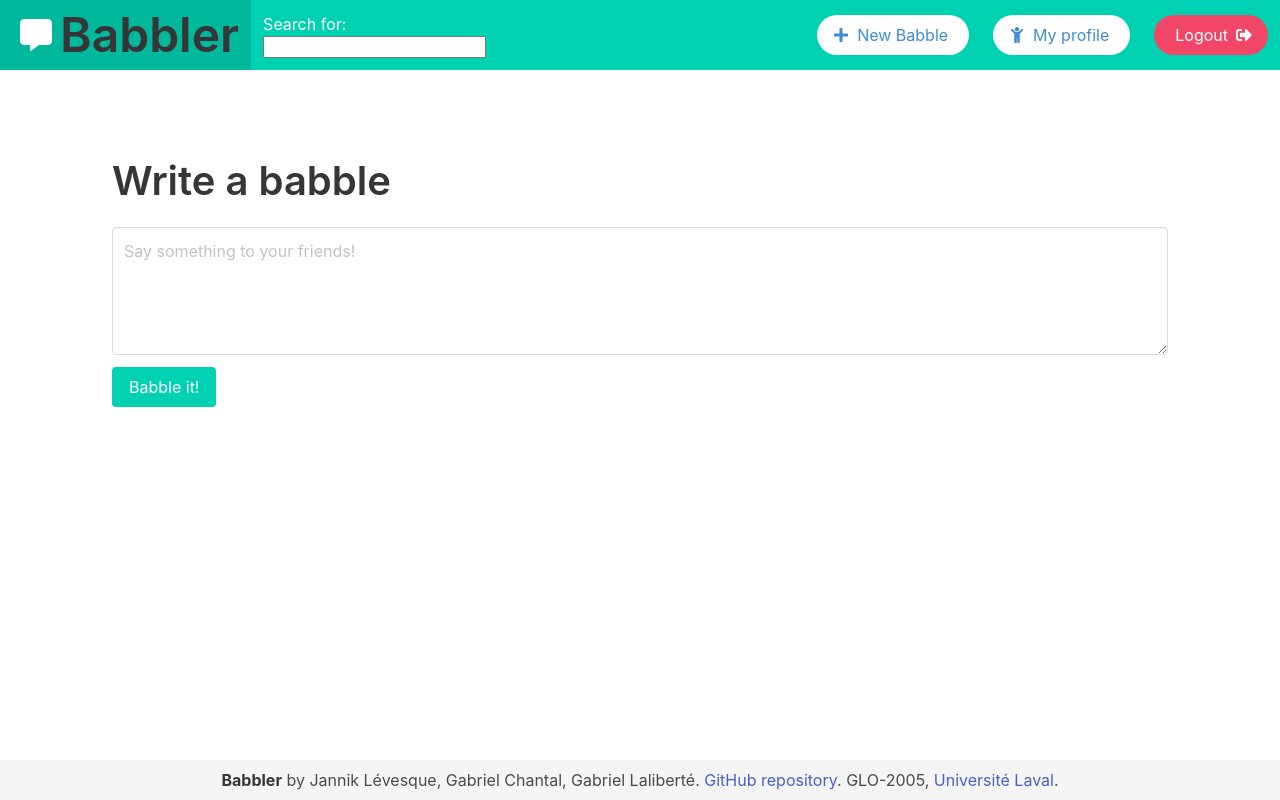
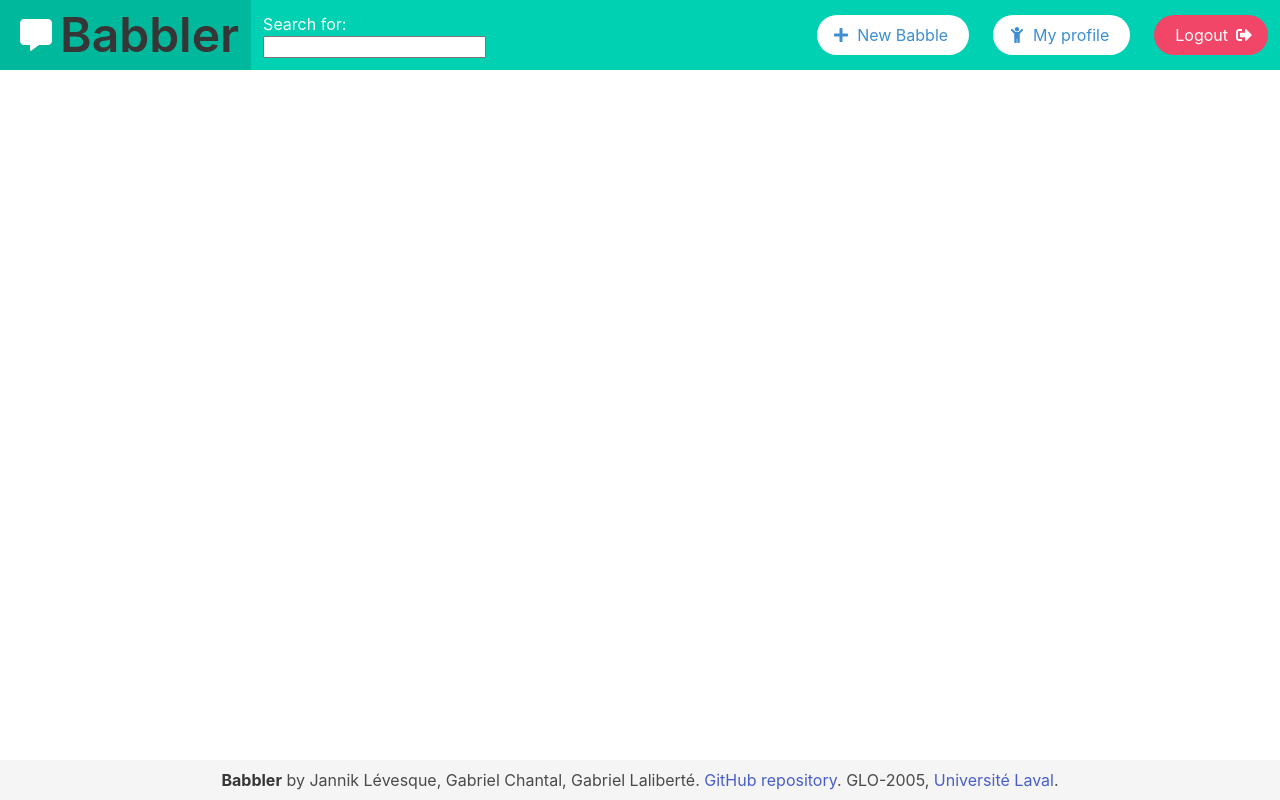
Before and after one commit to GabCh/Babbler, a Flask app: page /myfeed in a window 1280 px wide. Run offline with Flask 2, Linux system fonts and the light colour scheme; the visitor is signed in with stand-in values (Sample User, id 1); data comes from the database, SQL or seed files in the repository; some libraries are stand-ins or nearby versions.

Commit message:
Corrected container width for heroes and added separate view for new babble.

```diff
--- a/src/app.py
+++ b/src/app.py
@@ -40,15 +40,18 @@
         return redirect('/login')
 
 
-@app.route('/new-babble', methods=['POST'])
+@app.route('/new-babble', methods=['GET', 'POST'])
 def new_babble():
     if 'username' in session:
-        data = request.form
-        message = data['babble']
-        tags, message = crop_tags_in_message(message)
-        id = db.generate_babble_id()
-        db.add_babble(id, session['username'], message, datetime.datetime.now(), tags)
-        return redirect('/myfeed')
+        if request.method == 'POST':
+            data = request.form
+            message = data['babble']
+            tags, message = crop_tags_in_message(message)
+            id = db.generate_babble_id()
+            db.add_babble(id, session['username'], message, datetime.datetime.now(), tags)
+            return redirect('/myfeed')
+        else:
+            return render_template('/partials/newbabble.html', logged=True)
     else:
         return redirect('/login')
 
@@ -129,7 +132,7 @@
 def feed():
     if 'username' in session:
         babbles = db.get_babbles_from_followed_babblers(session['username'])
-        return render_template('/partials/feed.html', babbles=babbles, logged=True)
+        return render_template('/partials/myfeed.html', babbles=babbles, logged=True)
     else:
         return redirect('/login')
 
--- a/src/templates/layout.html
+++ b/src/templates/layout.html
@@ -51,7 +51,7 @@
                     </div>
                 {% else %}
                     <div class="navbar-item">
-                        <a class="button is-info is-inverted is-rounded" href="/myfeed">
+                        <a class="button is-info is-inverted is-rounded" href="/new-babble">
                             <span class="icon">
                                 <i class="fas fa-plus"></i>
                             </span>
@@ -79,7 +79,7 @@
             </div>
         </nav>
     </header>
-    <div class="container main-body">
+    <div class="main-body">
         {% block body %}{% endblock %}
     </div>
     <footer class="layout-footer">
--- a/src/templates/partials/feed.html
+++ b/src/templates/partials/feed.html
@@ -1,17 +1,5 @@
-{% extends 'layout.html' %}
-
 {% block body %}
-    <div class="section">
-        <p class="title is-2 is-spaced">Write a babble</p>
-        <form action="/new-babble" method="POST" id="add-babble-form">
-            <div class="field is-grouped">
-                <textarea name="babble" class="textarea" placeholder="Say something to your friends!"></textarea>
-            </div>
-            <div class="level-left has-text-centered">
-                <button class="button is-primary spaced" type="submit">Babble it!</button>
-            </div>
-        </form>
-    </div>
+<div class="container">
     <div class="section">
     {% for babble in babbles %}
         <div class="box">
@@ -50,4 +38,5 @@
         </div>
     {% endfor %}
     </div>
+</div>
 {% endblock %}
--- a/src/templates/partials/login.html
+++ b/src/templates/partials/login.html
@@ -6,7 +6,7 @@
 {% endblock %}
 
 {% block body %}
-<div class="section">
+<div class="container section">
     {% if newly_registered %}
     <p class="title is-2 is-spaced">Registration complete!</p>
     <p class="subtitle is-4">Login to continue</p>
--- /dev/null
+++ b/src/templates/partials/myfeed.html
@@ -0,0 +1,5 @@
+{% extends "layout.html" %}
+
+{% block body %}
+{% include "partials/feed.html" with context %}
+{% endblock %}
--- a/src/templates/partials/myprofile.html
+++ b/src/templates/partials/myprofile.html
@@ -1,7 +1,7 @@
 {% extends 'layout.html' %}
 
 {% block body %}
-
+<div class="container">
     <div class="section">
         <div class="card">
             <div class="card-image">
@@ -68,5 +68,5 @@
         </div>
         {% endfor %}
     </div>
-
+</div>
 {% endblock %}
--- a/src/templates/partials/register.html
+++ b/src/templates/partials/register.html
@@ -7,7 +7,7 @@
 {% endblock %}
 
 {% block body %}
-<div class="section">
+<div class="container section">
     <p class="title is-2 is-spaced">Register</p>
     <p class="subtitle is-4">New user</p>
     <div class="box">
```
Also changed, not shown: src/templates/partials/newbabble.html (added, +15 -0 lines), src/templates/partials/profile.html (+6 -5 lines), data/dump.sql (renamed from doc/dump.sql), src/static/images/gablalib.jpg (deleted). Lines whose indentation alone changed are shown as unchanged.
